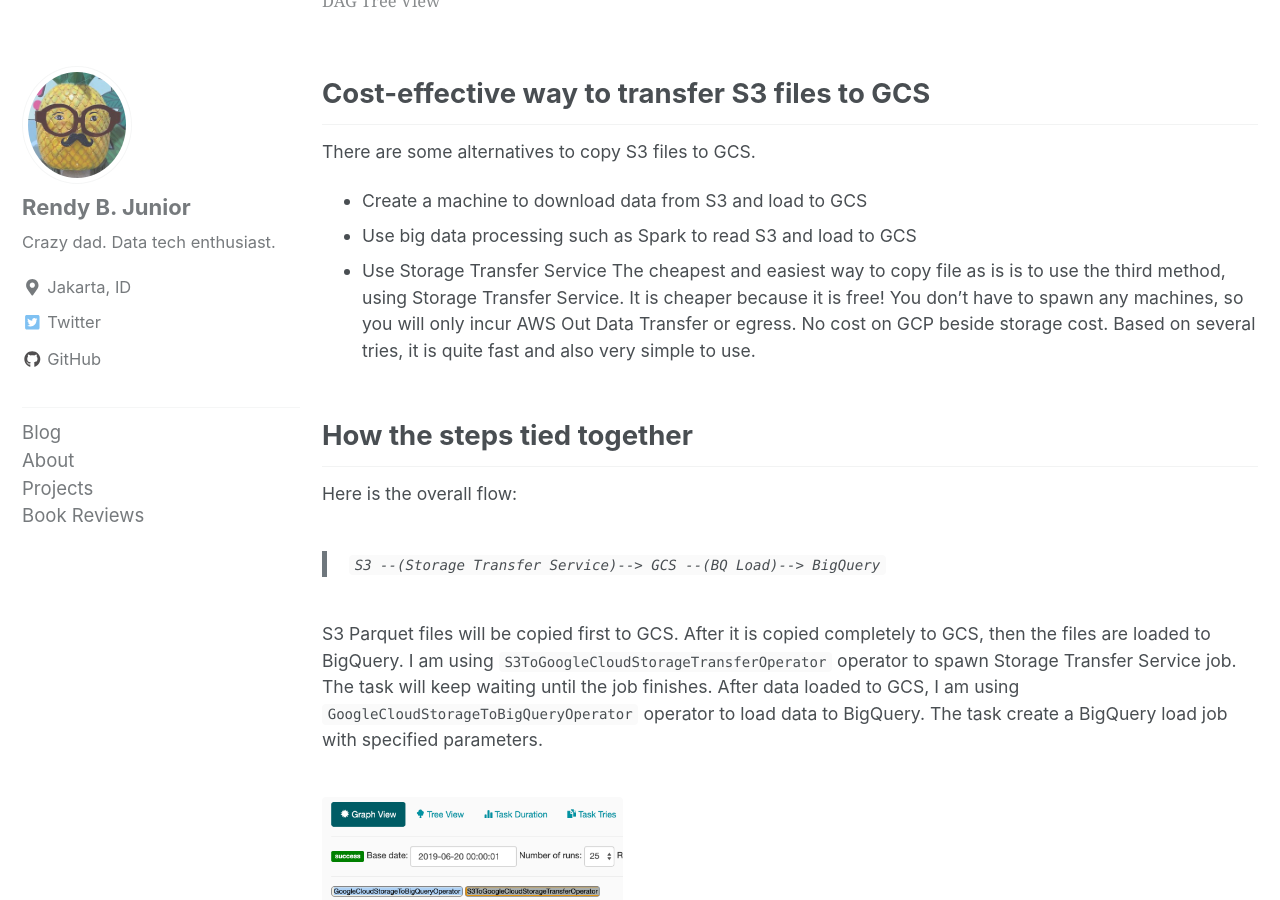
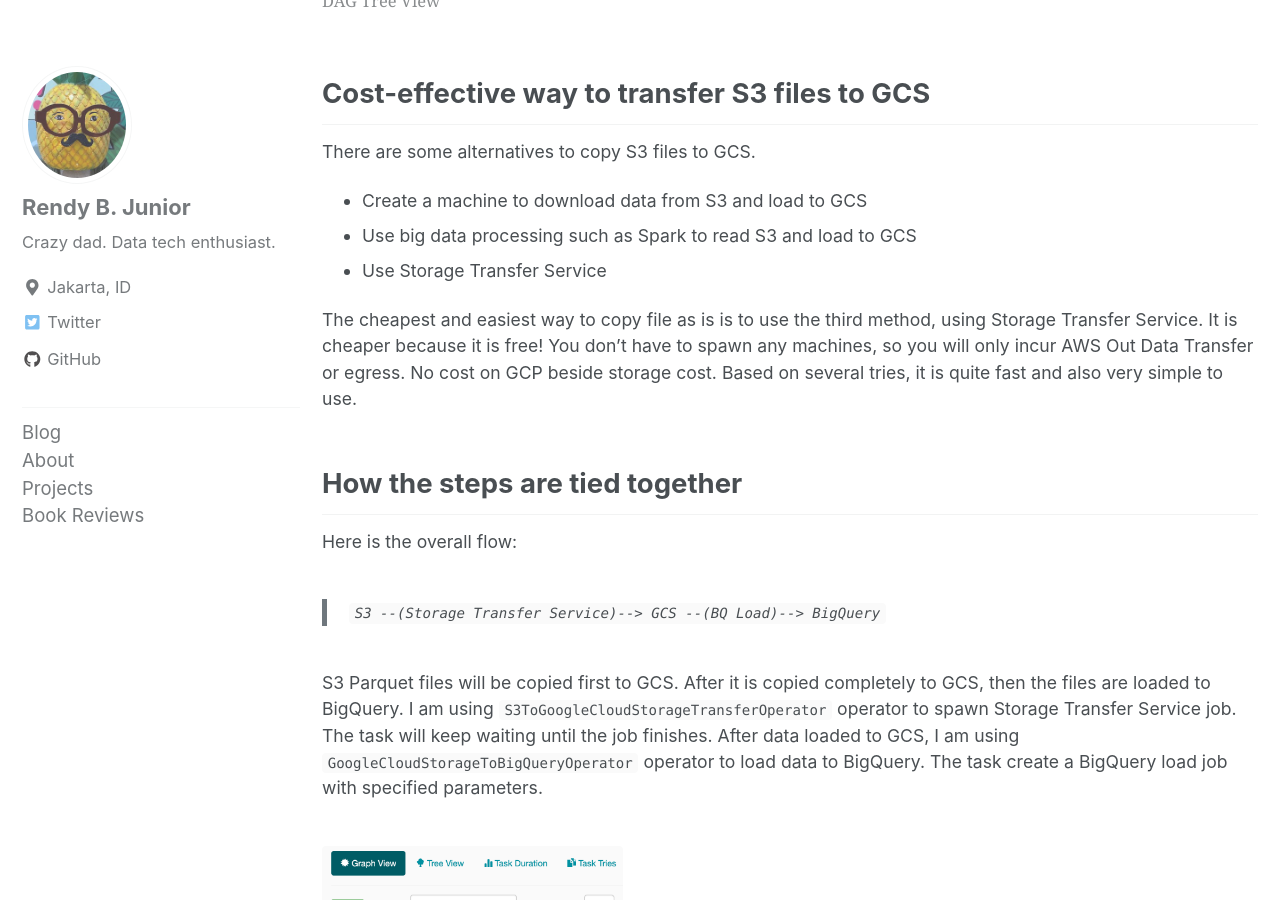
Before and after one commit to rendybjunior/rendyistyping, a Jekyll site: the page built from _posts/2019-06-22-s3-to-bq.md, in a window 1280 px wide and 900 px high, scrolled down 654 px. Built offline with Jekyll 4.4.1, drawn with Linux system fonts in a browser that asks for light colours; cached includes are drawn as plain includes; nearby versions of some CDN libraries; comment, search, counter and statistics services are not loaded; some of the changed text lies outside the part shown.

Commit message:
Update 2019-06-22-s3-to-bq.md

```diff
--- a/_posts/2019-06-22-s3-to-bq.md
+++ b/_posts/2019-06-22-s3-to-bq.md
@@ -20,9 +20,10 @@ There are some alternatives to copy S3 files to GCS.
 - Create a machine to download data from S3 and load to GCS
 - Use big data processing such as Spark to read S3 and load to GCS
 - Use Storage Transfer Service
+
 The cheapest and easiest way to copy file as is is to use the third method, using Storage Transfer Service. It is cheaper because it is free! You don't have to spawn any machines, so you will only incur AWS Out Data Transfer or egress. No cost on GCP beside storage cost. Based on several tries, it is quite fast and also very simple to use.
 
-## How the steps tied together
+## How the steps are tied together
 Here is the overall flow:
 > `S3 --(Storage Transfer Service)--> GCS --(BQ Load)--> BigQuery`
 
```
Also changed, not shown: other parts of _posts/2019-06-22-s3-to-bq.md (+13 -9 lines).
